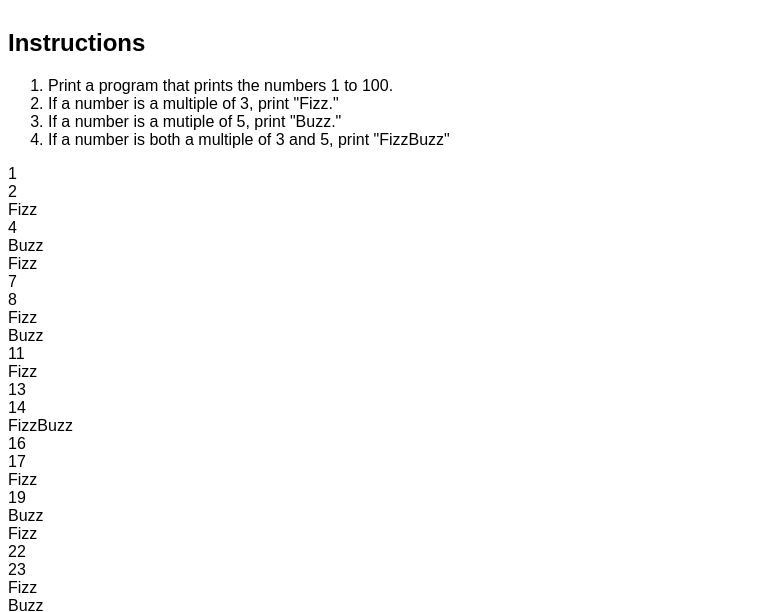
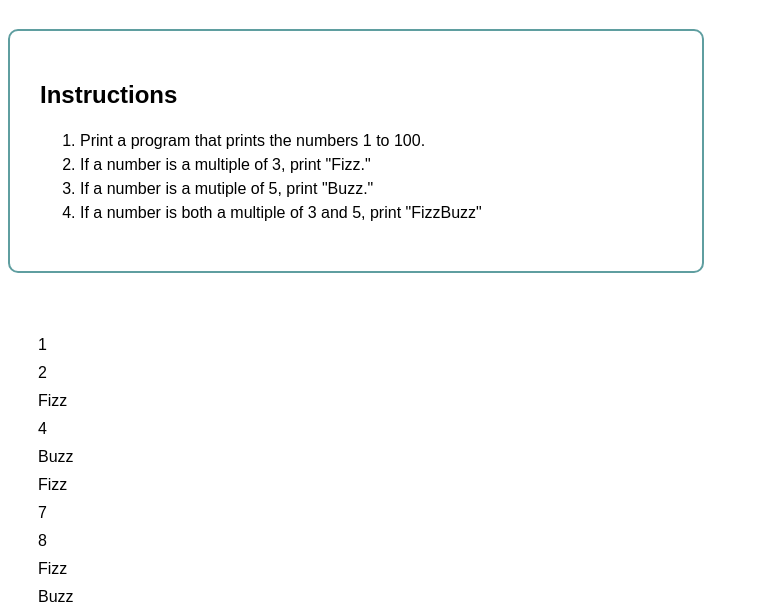
Before and after one commit to Eleanor-Shellstrop/fizzbuzz, a plain HTML site: page index.html in a window 1280 px wide. Shown: the part 150-762 px from the top of the page, without its empty margins (0-759 px from the left). Drawn offline with Linux system fonts and the light colour scheme.

Commit message:
Style to improve legibility

```diff
--- a/index.html
+++ b/index.html
@@ -12,6 +12,7 @@
         <h1>FizzBuzz</h1>
     </header>
     <main>
+        <div class= "instructions">
             <h2>Instructions</h2>
             <ol>
                 <li>Print a program that prints the numbers 1 to 100.</li>
@@ -19,6 +20,7 @@
                 <li>If a number is a mutiple of 5, print "Buzz."</li>
                 <li>If a number is both a multiple of 3 and 5, print "FizzBuzz"</li>
             </ol>
+        </div>
         <div id="numlist"></div>
     </main>
     <script src="script.js"></script>
--- a/style.css
+++ b/style.css
@@ -10,3 +10,23 @@ h1 {
     color: white;
     border-radius: 10px;
 }
+
+.instructions {
+    width: 50%;
+    padding: 30px;
+    border: 2px solid cadetblue;
+    border-radius: 10px;
+}
+
+li {
+    line-height: 1.5;
+}
+
+#numlist {
+    margin-top: 5%;
+    margin-left: 30px;
+}
+
+.num {
+    margin: 10px auto;
+}
```
Lines whose indentation alone changed are shown as unchanged.
